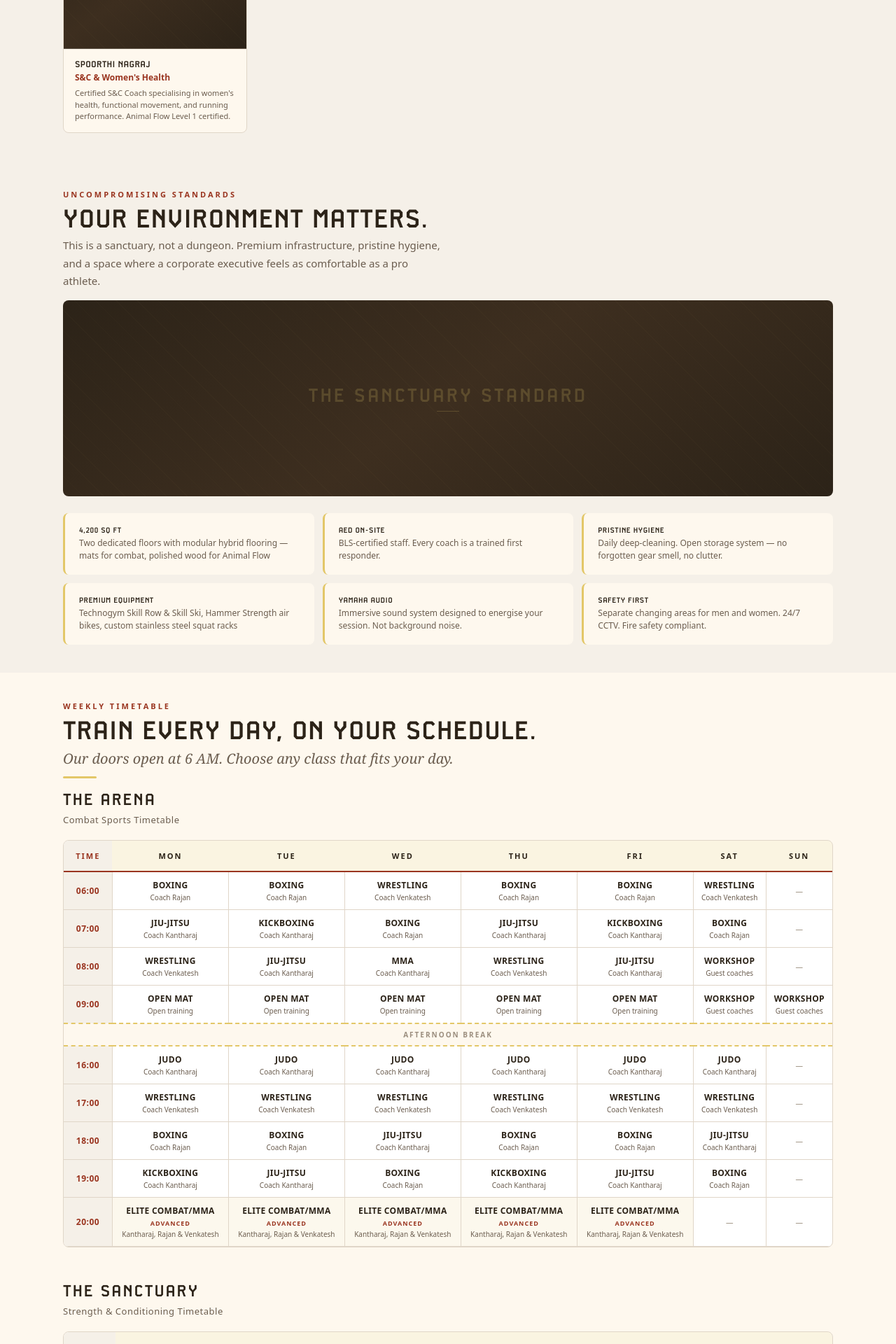
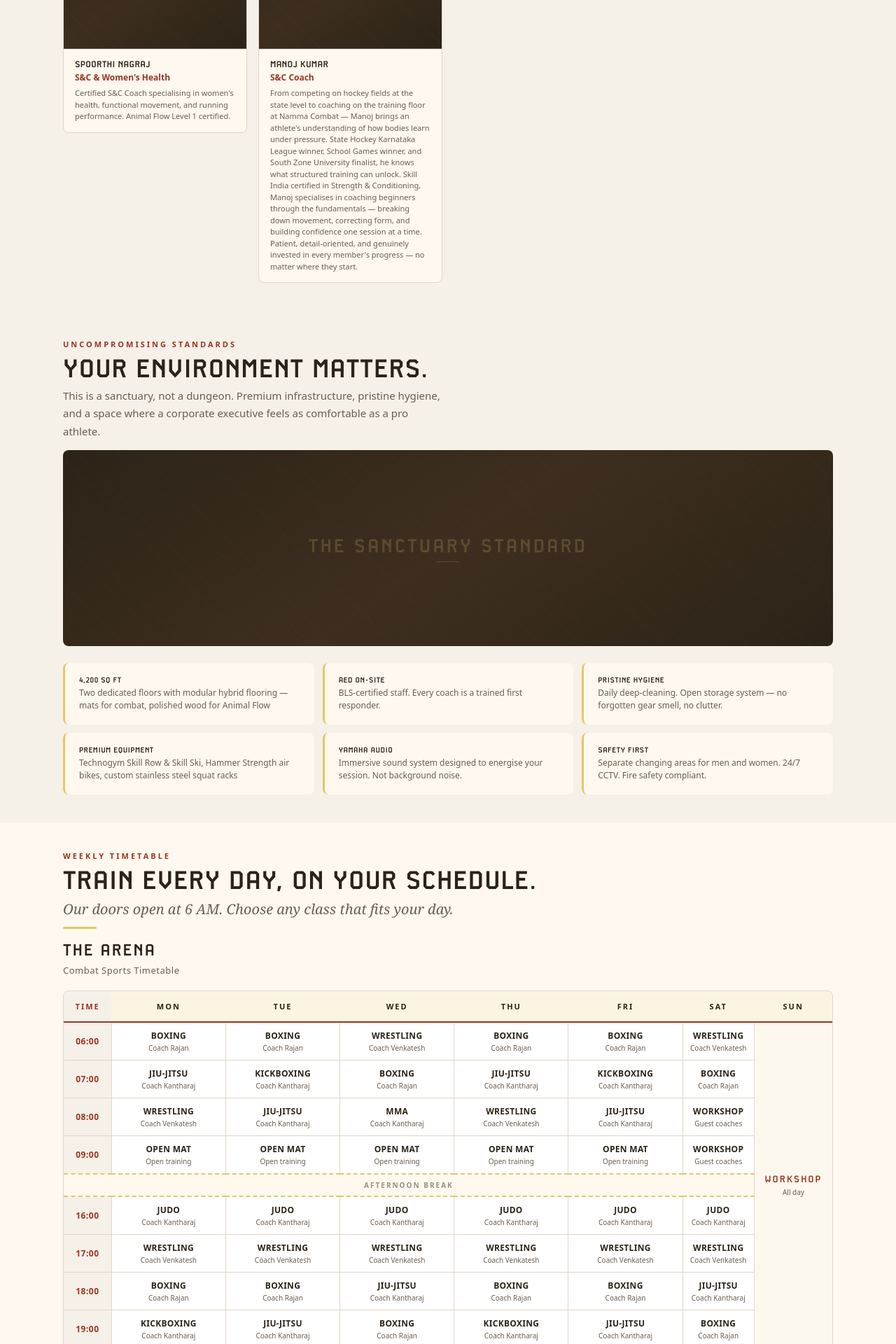
Before and after one commit to vikramravella/namma-combat-site, a Next.js app: page / in a window 1280 px wide. Shown: the part 5400-7320 px from the top of the page at 70% size. Built offline with nearby package versions, Linux system fonts and the light colour scheme.

Commit message:
Add Manoj + merge Sunday into WORKSHOP cell + fix afternoon break colspan

```diff
--- a/src/components/Schedule.js
+++ b/src/components/Schedule.js
@@ -64,12 +64,27 @@ function Table({ title, subtitle, schedule, type }) {
     return sanctuaryCoach(className, time);
   };
 
-  const renderRow = (row) => {
+  // Total rows = morning + evening (to compute rowSpan for merged Sunday cell)
+  const totalRows = schedule.morning.length + schedule.evening.length;
+
+  const renderRow = (row, rowIndex) => {
     const [time, ...cells] = row;
+    // Sunday is the last column (index 6 in cells array, since TIME was removed)
+    const sundayIdx = cells.length - 1;
     return (
       <tr key={time}>
         <td style={{ padding: '14px 10px', fontFamily: 'var(--font-body)', fontSize: 12, fontWeight: 700, color: 'var(--rust)', textAlign: 'center', background: 'var(--warm)', borderBottom: '1px solid var(--border)', minWidth: 65, letterSpacing: 0.5 }}>{time}</td>
         {cells.map((cell, i) => {
+          // Sunday column: only render on first row, span all rows
+          if (i === sundayIdx) {
+            if (rowIndex !== 0) return null;
+            return (
+              <td key={i} rowSpan={totalRows} style={{ padding: '20px 12px', textAlign: 'center', borderBottom: '1px solid var(--border)', borderLeft: '1px solid var(--border)', background: 'rgba(227,199,104,0.12)', verticalAlign: 'middle' }}>
+                <div style={{ fontFamily: 'var(--font-display)', fontSize: 14, fontWeight: 900, color: 'var(--rust)', letterSpacing: 2, textTransform: 'uppercase', marginBottom: 4 }}>Workshop</div>
+                <div style={{ fontFamily: 'var(--font-body)', fontSize: 10, color: 'var(--text-light)', lineHeight: 1.4 }}>All day</div>
+              </td>
+            );
+          }
           if (isEmpty(cell)) {
             return <td key={i} style={{ padding: '12px 8px', textAlign: 'center', borderBottom: '1px solid var(--border)', borderLeft: '1px solid var(--border)', color: 'var(--text-muted)', fontSize: 11, fontStyle: 'italic', fontFamily: 'var(--font-body)' }}>—</td>;
           }
@@ -102,11 +117,11 @@ function Table({ title, subtitle, schedule, type }) {
             </tr>
           </thead>
           <tbody>
-            {schedule.morning.map(renderRow)}
+            {schedule.morning.map((r, i) => renderRow(r, i))}
             <tr>
-              <td colSpan={8} style={{ padding: '8px 12px', borderTop: '2px dashed var(--gold)', borderBottom: '2px dashed var(--gold)', textAlign: 'center', fontFamily: 'var(--font-body)', fontSize: 10, fontWeight: 600, color: 'var(--text-muted)', letterSpacing: 2, textTransform: 'uppercase', background: 'var(--cream)' }}>Afternoon Break</td>
+              <td colSpan={7} style={{ padding: '8px 12px', borderTop: '2px dashed var(--gold)', borderBottom: '2px dashed var(--gold)', textAlign: 'center', fontFamily: 'var(--font-body)', fontSize: 10, fontWeight: 600, color: 'var(--text-muted)', letterSpacing: 2, textTransform: 'uppercase', background: 'var(--cream)' }}>Afternoon Break</td>
             </tr>
-            {schedule.evening.map(renderRow)}
+            {schedule.evening.map((r, i) => renderRow(r, i + schedule.morning.length))}
           </tbody>
         </table>
       </div>
--- a/src/components/Sections.js
+++ b/src/components/Sections.js
@@ -30,6 +30,7 @@ export function Team() {
     ['Rajan', 'Boxing Lead', 'NIS Patiala certified Boxing Coach. Multiple national Gold + Best Boxer awards. Former international competitor with decades of ring experience.'],
     ['Venkatesh A', 'Wrestling Coach', 'NIS Patiala certified Wrestling Coach. Master\'s in Sports Management. University-level coaching and certified wrestling official.'],
     ['Spoorthi Nagraj', 'S&C & Women\'s Health', 'Certified S&C Coach specialising in women\'s health, functional movement, and running performance. Animal Flow Level 1 certified.'],
+    ['Manoj Kumar', 'S&C Coach', 'From competing on hockey fields at the state level to coaching on the training floor at Namma Combat — Manoj brings an athlete\'s understanding of how bodies learn under pressure. State Hockey Karnataka League winner, School Games winner, and South Zone University finalist, he knows what structured training can unlock. Skill India certified in Strength & Conditioning, Manoj specialises in coaching beginners through the fundamentals — breaking down movement, correcting form, and building confidence one session at a time. Patient, detail-oriented, and genuinely invested in every member\'s progress — no matter where they start.'],
   ];
   return (
     <Section id="team" bg="var(--warm)">
```
